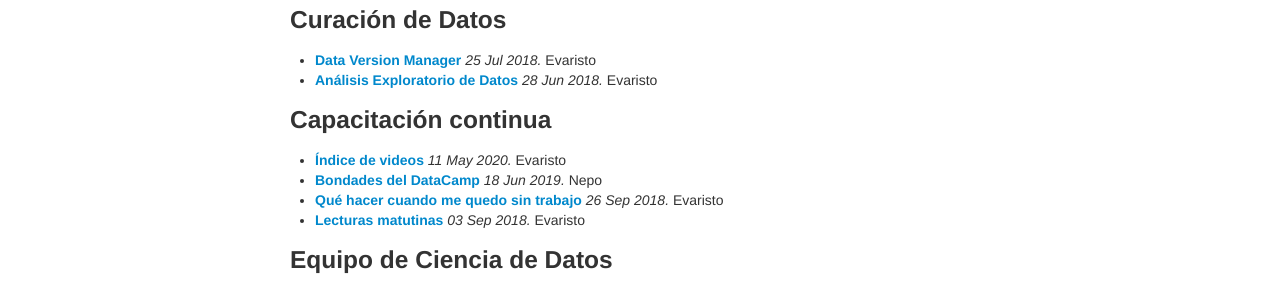
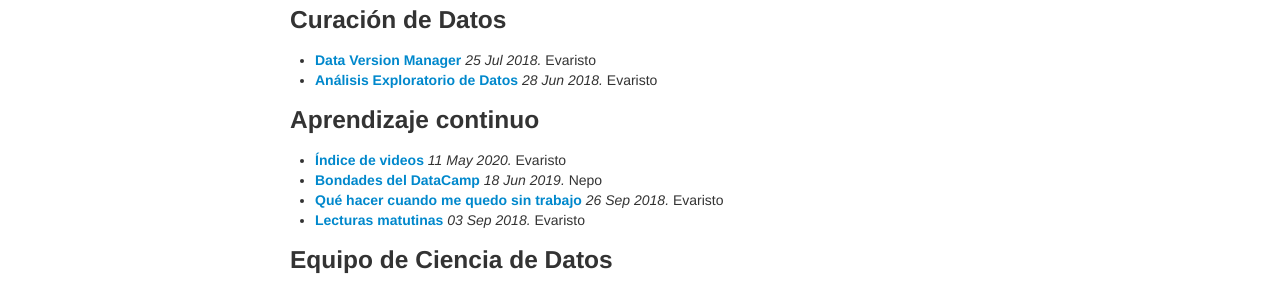
Before and after one commit to LizethMReyes/islasgeci.github.io, a Jekyll site: the page built from blog/temas.md, in a window 1280 px wide. Shown: the part 522-814 px from the top of the page. Built offline with Jekyll 4.4.1, drawn with Linux system fonts in a browser that asks for light colours.

Commit message:
🚚 Rename tag to aprendizaje

```diff
--- a/_data/tags.yml
+++ b/_data/tags.yml
@@ -1,7 +1,7 @@
+- name: Aprendizaje continuo
+  id: aprendizaje
 - name: Automatización y Reproducibilidad
   id: dataops
-- name: Capacitación continua
-  id: capacitacion
 - name: Curación de Datos
   id: curacion
 - name: Ecología
--- a/_posts/2018-09-03-lecturas_matutinas.md
+++ b/_posts/2018-09-03-lecturas_matutinas.md
@@ -2,7 +2,7 @@
 layout: post
 title: "Lecturas matutinas"
 author: Evaristo
-tags: capacitacion
+tags: aprendizaje
 ---
 
 La siguiente lista de referencias constituye el canon de las buenas prácticas del equipo de Ciencia de Datos.
--- a/_posts/2018-09-26-que_hacer_cuando_estoy_desocupado.md
+++ b/_posts/2018-09-26-que_hacer_cuando_estoy_desocupado.md
@@ -3,7 +3,7 @@ layout: post
 title: "Qué hacer cuando me quedo sin trabajo"
 
 author: Evaristo
-tags: equipo capacitacion
+tags: equipo aprendizaje
 ---
 
 Cuando terminamos un tarea o esperamos revisión es preferible tomar otra tarea que ya se encuentre
--- a/_posts/2019-06-18-capacitacion_ciencia_datos_datacamp.md
+++ b/_posts/2019-06-18-capacitacion_ciencia_datos_datacamp.md
@@ -2,7 +2,7 @@
 layout: post
 title: "Bondades del DataCamp"
 author: Nepo
-tags: capacitacion
+tags: aprendizaje
 ---
 
 DataCamp ofrece clases interactivas de R, Python, hojas de cálculo, SQL y Bash. Todo mediante
--- a/_posts/2020-05-11-indice-videos.md
+++ b/_posts/2020-05-11-indice-videos.md
@@ -2,7 +2,7 @@
 layout: post
 title: "Índice de videos"
 author: Evaristo
-tags: capacitacion
+tags: aprendizaje
 ---
 
 - [2018](https://www.youtube.com/playlist?list=PLj7Ainnd4Lf7hWFjb0b0VMRXYeBK0YKD2)
```
